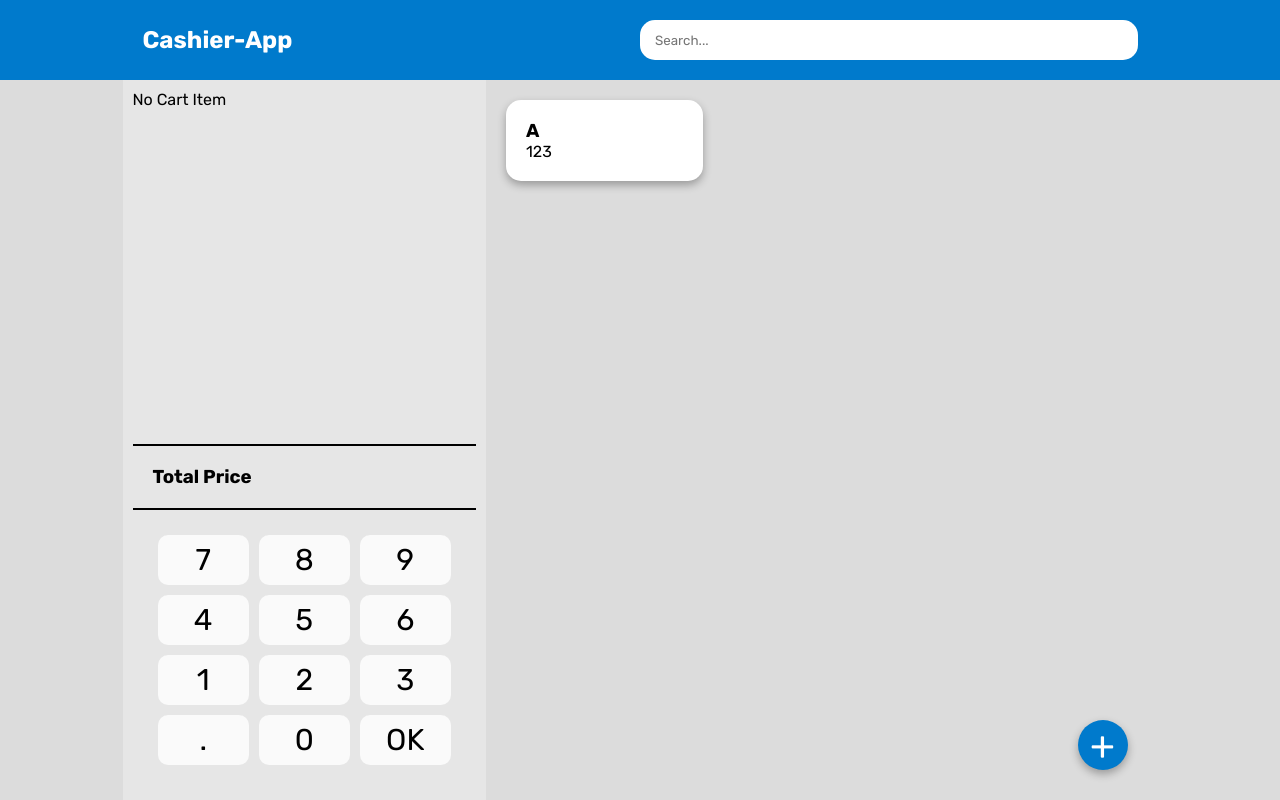
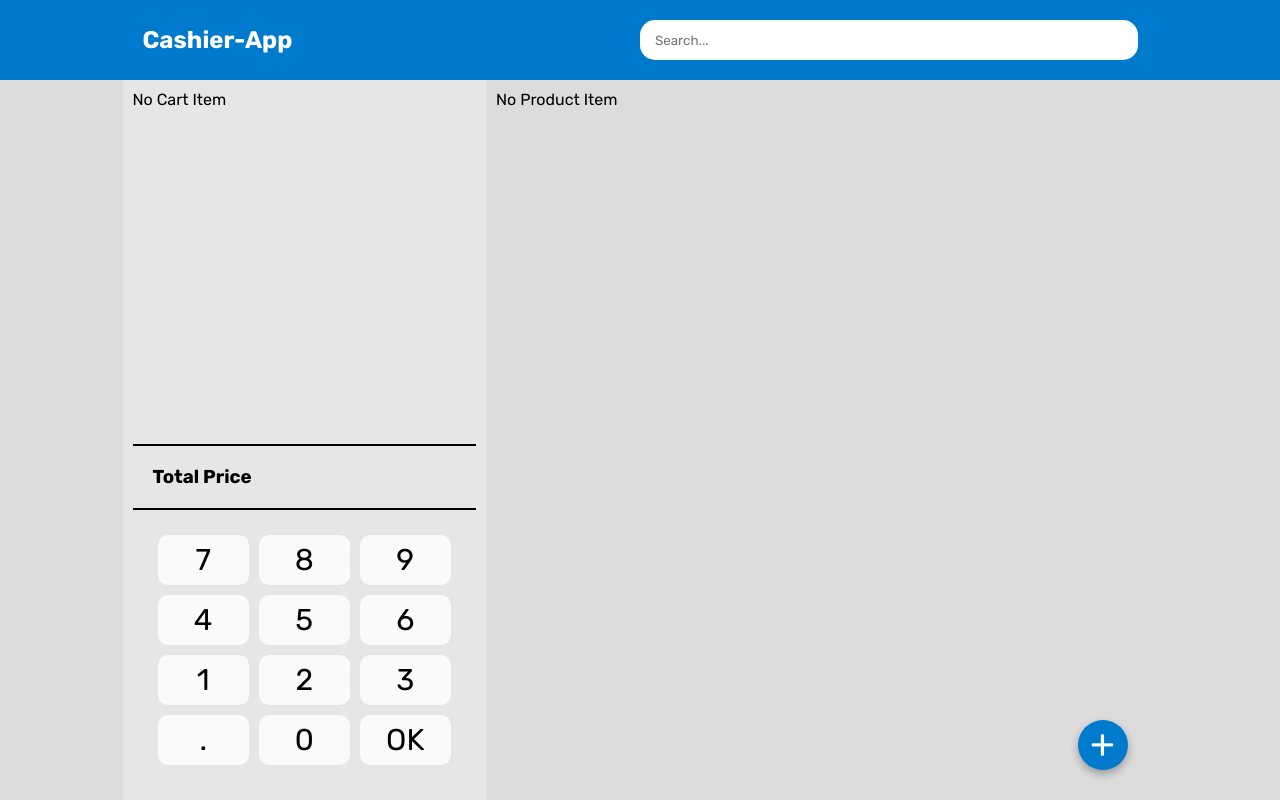
Before and after one commit to rijalislamir/cashier-app, a React (Create React App) app: page / in a window 1280 px wide. Built offline with nearby package versions, Linux system fonts and the light colour scheme.

Commit message:
Fix warning and center '+' in  button

```diff
--- a/src/assets/css/style.css
+++ b/src/assets/css/style.css
@@ -76,6 +76,9 @@ body {
 }
 
 .new-product-button {
+    display: flex;
+    justify-content: center;
+    align-items: stretch;
     border-radius: 50%;
     outline: none;
     border: 0;
--- a/src/components/ModalDeleteProduct.jsx
+++ b/src/components/ModalDeleteProduct.jsx
@@ -1,4 +1,4 @@
-import React, { useState } from "react";
+import React from "react";
 import Modal from "./Modal";
 
 const ModalDeleteProduct = props => {
--- a/src/components/ProductListItem.jsx
+++ b/src/components/ProductListItem.jsx
@@ -1,6 +1,5 @@
 import React, { useState } from "react";
 import ModalDeleteProduct from "./ModalDeleteProduct";
-import ModalCreateProduct from "./ModalCreateProduct";
 
 const ProductListItem = props => {
     const {
--- a/src/components/RightPane.jsx
+++ b/src/components/RightPane.jsx
@@ -4,21 +4,14 @@ import ModalCreateProduct from "./ModalCreateProduct";
 
 const RightPane = () => {
     const [show, setShow] = useState(false);
-    // const [productItems, setProductItems] = useState([]);
-    const [productItems, setProductItems] = useState([
-        {
-            id: 111,
-            title: "A",
-            price: 123
-        }
-    ]);
+    const [productItems, setProductItems] = useState([]);
 
     const addProduct = product => {
         setProductItems( prev => [...prev, product]);
     };
 
     const deleteProduct = id => {
-        const products = productItems.filter(product => product.id != id);
+        const products = productItems.filter(product => product.id !== id);
 
         setProductItems(products);
     };
```
